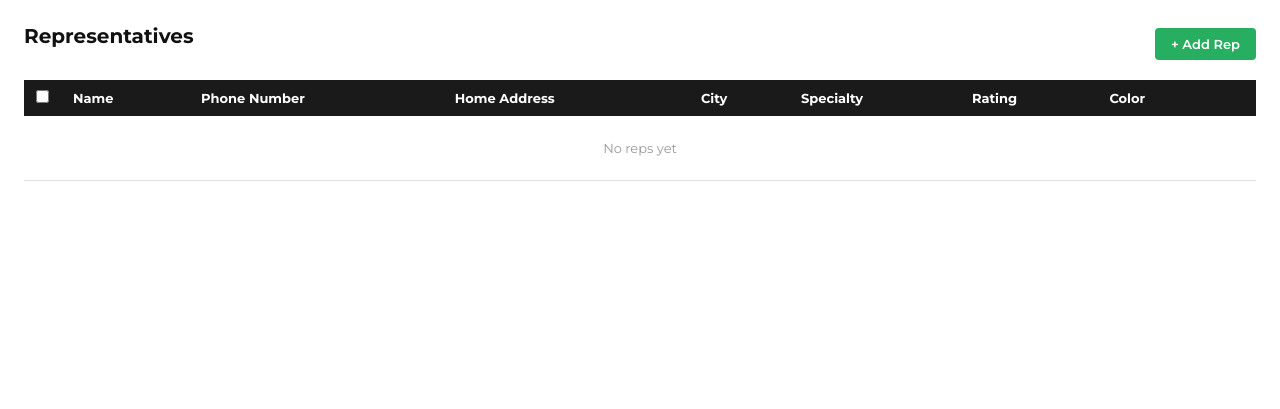
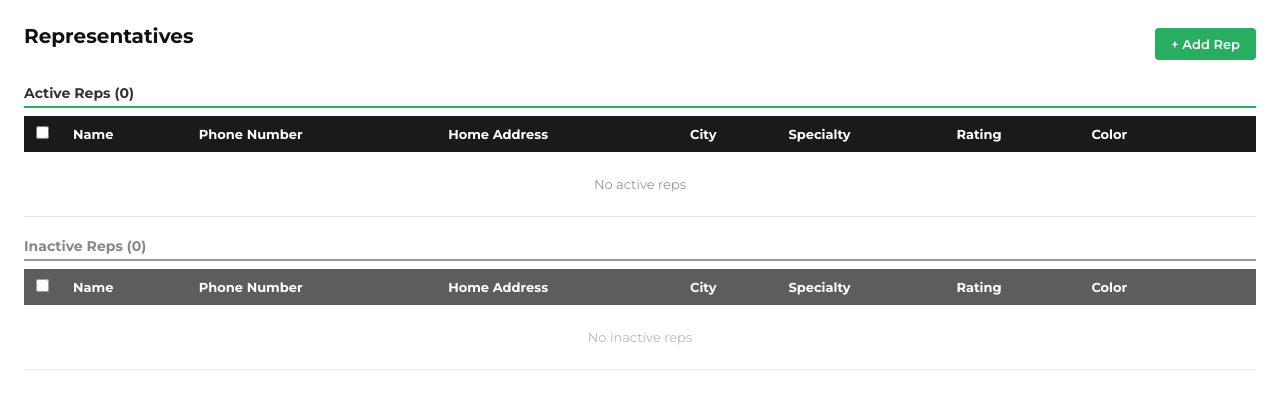
Before and after one commit to adam12798/Mapping-and-Dispo, a Django app: page /reps/ in a window 1280 px wide. Shown: the part 44-453 px from the top of the page. Run offline with Django 5.2, Linux system fonts and the light colour scheme; data that the repository does not hold is empty.

Commit message:
Add Active/Inactive rep grouping on Reps page
Split reps into Active and Inactive sections with counts.
Arrow buttons to move reps between groups. Auto-assign and
route fallback only use active reps. All existing reps
default to active.

Co-Authored-By: Claude Opus 4.6 <noreply@anthropic.com>

```diff
--- a/maps/assignment.py
+++ b/maps/assignment.py
@@ -87,6 +87,7 @@ def auto_assign_leads(target_date, save=True):
     reps = list(Rep.objects.filter(
         latitude__isnull=False,
         longitude__isnull=False,
+        is_active=True,
     ).order_by('-rating'))
 
     if not reps:
--- a/maps/models.py
+++ b/maps/models.py
@@ -48,6 +48,7 @@ class Rep(models.Model):
     specialty = models.CharField(max_length=10, choices=SPECIALTY_CHOICES, blank=True)
     rating = models.IntegerField(default=0)
     color = models.CharField(max_length=7, default='#2980b9')
+    is_active = models.BooleanField(default=True)
 
     def __str__(self):
         return self.name
--- a/maps/static/maps/style.css
+++ b/maps/static/maps/style.css
@@ -133,9 +133,48 @@ html, body {
 }
 
 .action-col {
-    width: 40px;
+    width: 60px;
     text-align: center;
 }
+
+.rep-section-title {
+    font-family: 'Montserrat', sans-serif;
+    font-size: 14px;
+    font-weight: 700;
+    color: #333;
+    margin: 20px 0 8px 0;
+    padding-bottom: 4px;
+    border-bottom: 2px solid #27ae60;
+}
+
+.rep-section-title.inactive-title {
+    border-bottom-color: #999;
+    color: #888;
+}
+
+.inactive-table {
+    opacity: 0.7;
+}
+
+.status-btn {
+    background: none;
+    border: 1px solid #ccc;
+    border-radius: 3px;
+    cursor: pointer;
+    font-size: 10px;
+    padding: 2px 5px;
+    margin-right: 2px;
+    color: #666;
+}
+
+.status-btn:hover {
+    background: #eee;
+}
+
+.activate-btn { color: #27ae60; border-color: #27ae60; }
+.activate-btn:hover { background: #e8f8f0; }
+.deactivate-btn { color: #e67e22; border-color: #e67e22; }
+.deactivate-btn:hover { background: #fef5e7; }
 
 .delete-btn {
     background: #e74c3c;
--- a/maps/templates/maps/reps.html
+++ b/maps/templates/maps/reps.html
@@ -24,10 +24,12 @@
                 <button class="add-btn" onclick="showAddRow()">+ Add Rep</button>
             </div>
         </div>
+
+        <h3 class="rep-section-title">Active Reps ({{ active_reps|length }})</h3>
         <table class="crm-table">
             <thead>
                 <tr>
-                    <th class="checkbox-col"><input type="checkbox" id="select-all"></th>
+                    <th class="checkbox-col"><input type="checkbox" class="select-all-group" data-group="active"></th>
                     <th>Name</th>
                     <th>Phone Number</th>
                     <th>Home Address</th>
@@ -38,8 +40,8 @@
                     <th class="action-col"></th>
                 </tr>
             </thead>
-            <tbody id="reps-body">
-                {% for rep in reps %}
+            <tbody id="active-reps-body">
+                {% for rep in active_reps %}
                 <tr data-id="{{ rep.id }}">
                     <td class="checkbox-col"><input type="checkbox" class="row-select"></td>
                     <td><input type="text" class="crm-input" data-field="name" value="{{ rep.name }}"></td>
@@ -62,10 +64,63 @@
                         </div>
                     </td>
                     <td><input type="color" class="crm-input color-picker" data-field="color" value="{{ rep.color|default:'#2980b9' }}"></td>
-                    <td class="action-col"><button class="delete-btn row-delete" onclick="deleteRep(this)">X</button></td>
+                    <td class="action-col">
+                        <button class="status-btn deactivate-btn" onclick="toggleActive(this, false)" title="Deactivate">&#9660;</button>
+                        <button class="delete-btn row-delete" onclick="deleteRep(this)">X</button>
+                    </td>
                 </tr>
                 {% empty %}
-                <tr id="empty-row"><td colspan="9" class="empty-row">No reps yet</td></tr>
+                <tr class="empty-row-tr"><td colspan="9" class="empty-row">No active reps</td></tr>
+                {% endfor %}
+            </tbody>
+        </table>
+
+        <h3 class="rep-section-title inactive-title">Inactive Reps ({{ inactive_reps|length }})</h3>
+        <table class="crm-table inactive-table">
+            <thead>
+                <tr>
+                    <th class="checkbox-col"><input type="checkbox" class="select-all-group" data-group="inactive"></th>
+                    <th>Name</th>
+                    <th>Phone Number</th>
+                    <th>Home Address</th>
+                    <th>City</th>
+                    <th>Specialty</th>
+                    <th>Rating</th>
+                    <th>Color</th>
+                    <th class="action-col"></th>
+                </tr>
+            </thead>
+            <tbody id="inactive-reps-body">
+                {% for rep in inactive_reps %}
+                <tr data-id="{{ rep.id }}">
+                    <td class="checkbox-col"><input type="checkbox" class="row-select"></td>
+                    <td><input type="text" class="crm-input" data-field="name" value="{{ rep.name }}"></td>
+                    <td><input type="text" class="crm-input" data-field="phone_number" value="{{ rep.phone_number }}"></td>
+                    <td><input type="text" class="crm-input" data-field="home_address" value="{{ rep.home_address }}"></td>
+                    <td><input type="text" class="crm-input" data-field="city" value="{{ rep.city }}"></td>
+                    <td>
+                        <select class="crm-select" data-field="specialty">
+                            <option value="">—</option>
+                            <option value="solar" {% if rep.specialty == "solar" %}selected{% endif %}>Solar</option>
+                            <option value="hvac" {% if rep.specialty == "hvac" %}selected{% endif %}>HVAC</option>
+                            <option value="both" {% if rep.specialty == "both" %}selected{% endif %}>Both</option>
+                        </select>
+                    </td>
+                    <td>
+                        <div class="star-rating" data-rating="{{ rep.rating }}">
+                            {% for i in "12345" %}
+                            <button class="star {% if forloop.counter <= rep.rating %}filled{% endif %}" data-value="{{ forloop.counter }}" onclick="setRating(this)">&#9733;</button>
+                            {% endfor %}
+                        </div>
+                    </td>
+                    <td><input type="color" class="crm-input color-picker" data-field="color" value="{{ rep.color|default:'#2980b9' }}"></td>
+                    <td class="action-col">
+                        <button class="status-btn activate-btn" onclick="toggleActive(this, true)" title="Activate">&#9650;</button>
+                        <button class="delete-btn row-delete" onclick="deleteRep(this)">X</button>
+                    </td>
+                </tr>
+                {% empty %}
+                <tr class="empty-row-tr"><td colspan="9" class="empty-row">No inactive reps</td></tr>
                 {% endfor %}
             </tbody>
         </table>
@@ -73,11 +128,10 @@
 
     <script>
         function showAddRow() {
-            // Remove empty row if present
-            var empty = document.getElementById('empty-row');
+            var empty = document.querySelector('#active-reps-body .empty-row-tr');
             if (empty) empty.remove();
 
-            var tbody = document.getElementById('reps-body');
+            var tbody = document.getElementById('active-reps-body');
             var row = document.createElement('tr');
             row.id = 'new-rep-row';
             row.innerHTML =
@@ -100,7 +154,7 @@
                     '<button class="star" data-value="5" onclick="setNewRating(this)">&#9733;</button>' +
                 '</div></td>' +
                 '<td><input type="color" id="new-color" value="#2980b9"></td>' +
-                '<td class="action-col"><button class="add-btn" style="padding:4px 8px;font-size:12px;" onclick="saveNewRep()">✓</button></td>';
+                '<td class="action-col"><button class="add-btn" style="padding:4px 8px;font-size:12px;" onclick="saveNewRep()">&#10003;</button></td>';
             tbody.insertBefore(row, tbody.firstChild);
             document.getElementById('new-name').focus();
         }
@@ -124,6 +178,13 @@
                 body: JSON.stringify(data)
             }).then(function(r) { return r.json(); })
               .then(function() { location.reload(); });
+        }
+
+        function toggleActive(btn, makeActive) {
+            var row = btn.closest('tr');
+            var repId = row.dataset.id;
+            saveField(repId, 'is_active', makeActive);
+            location.reload();
         }
 
         function setRating(btn) {
@@ -185,7 +246,7 @@
                 body: JSON.stringify({ ids: ids })
             }).then(function() {
                 checked.forEach(function(cb) { cb.closest('tr').remove(); });
-                document.getElementById('select-all').checked = false;
+                document.querySelectorAll('.select-all-group').forEach(function(cb) { cb.checked = false; });
                 updateBulkBtn();
             });
         }
@@ -201,10 +262,13 @@
             }
         }
 
-        document.getElementById('select-all').addEventListener('change', function() {
-            var checked = this.checked;
-            document.querySelectorAll('.row-select').forEach(function(cb) { cb.checked = checked; });
-            updateBulkBtn();
+        document.querySelectorAll('.select-all-group').forEach(function(selectAll) {
+            selectAll.addEventListener('change', function() {
+                var checked = this.checked;
+                var table = this.closest('table');
+                table.querySelectorAll('.row-select').forEach(function(cb) { cb.checked = checked; });
+                updateBulkBtn();
+            });
         });
 
         document.addEventListener('change', function(e) {
--- a/maps/views.py
+++ b/maps/views.py
@@ -111,8 +111,12 @@ def leads_bulk_delete(request):
 
 
 def reps_view(request):
-    reps = Rep.objects.order_by('-rating', 'name')
-    return render(request, 'maps/reps.html', {'reps': reps})
+    active_reps = Rep.objects.filter(is_active=True).order_by('-rating', 'name')
+    inactive_reps = Rep.objects.filter(is_active=False).order_by('-rating', 'name')
+    return render(request, 'maps/reps.html', {
+        'active_reps': active_reps,
+        'inactive_reps': inactive_reps,
+    })
 
 
 @csrf_exempt
@@ -150,7 +154,7 @@ def rep_update(request, pk):
         return JsonResponse({'error': 'Method not allowed'}, status=405)
     rep = get_object_or_404(Rep, pk=pk)
     data = json.loads(request.body)
-    allowed_fields = ['name', 'phone_number', 'home_address', 'city', 'specialty', 'rating', 'color']
+    allowed_fields = ['name', 'phone_number', 'home_address', 'city', 'specialty', 'rating', 'color', 'is_active']
     for field in allowed_fields:
         if field in data:
             setattr(rep, field, data[field])
@@ -261,7 +265,7 @@ def route_api(request):
             for lead in leads
         ]
         rep_data = None
-        rep = Rep.objects.filter(latitude__isnull=False).order_by('-rating').first()
+        rep = Rep.objects.filter(latitude__isnull=False, is_active=True).order_by('-rating').first()
         if rep:
             rep_data = {
                 'name': rep.name,
```
Also changed, not shown: maps/migrations/0007_rep_is_active.py (added).
